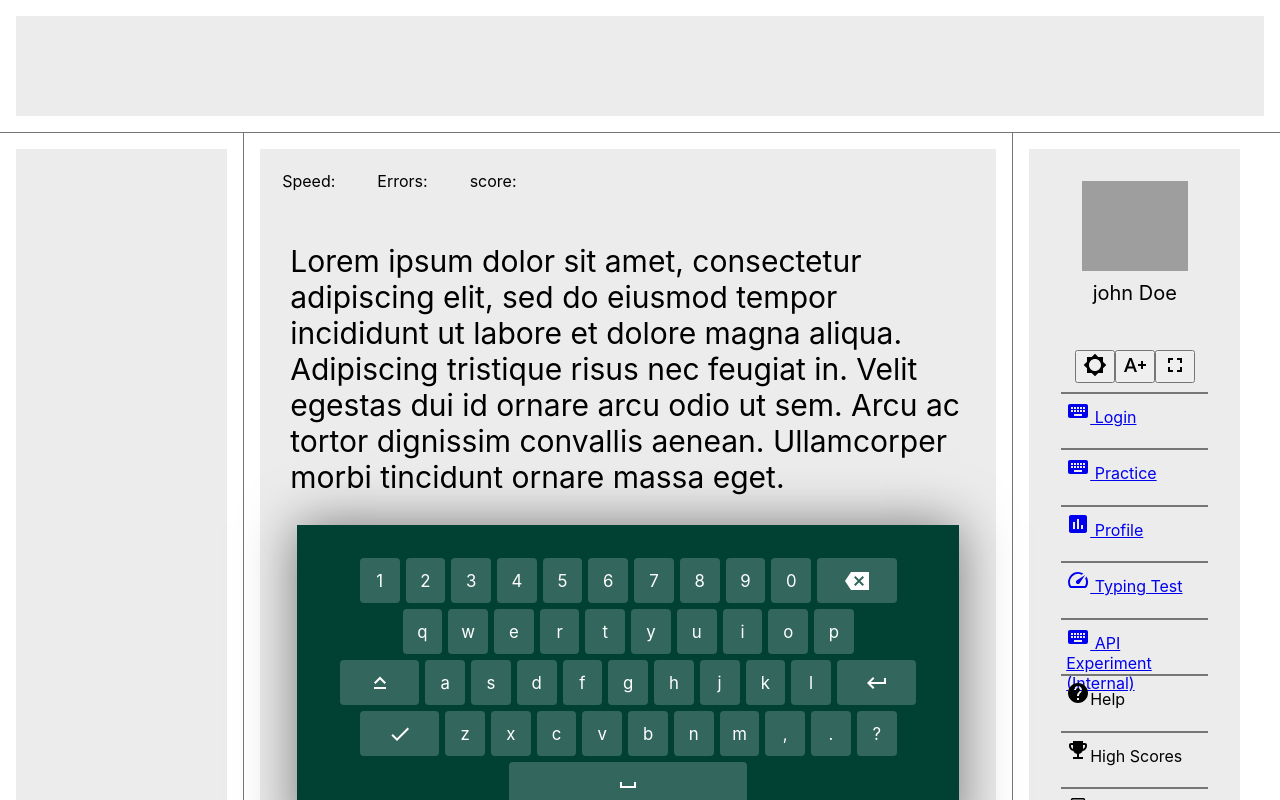
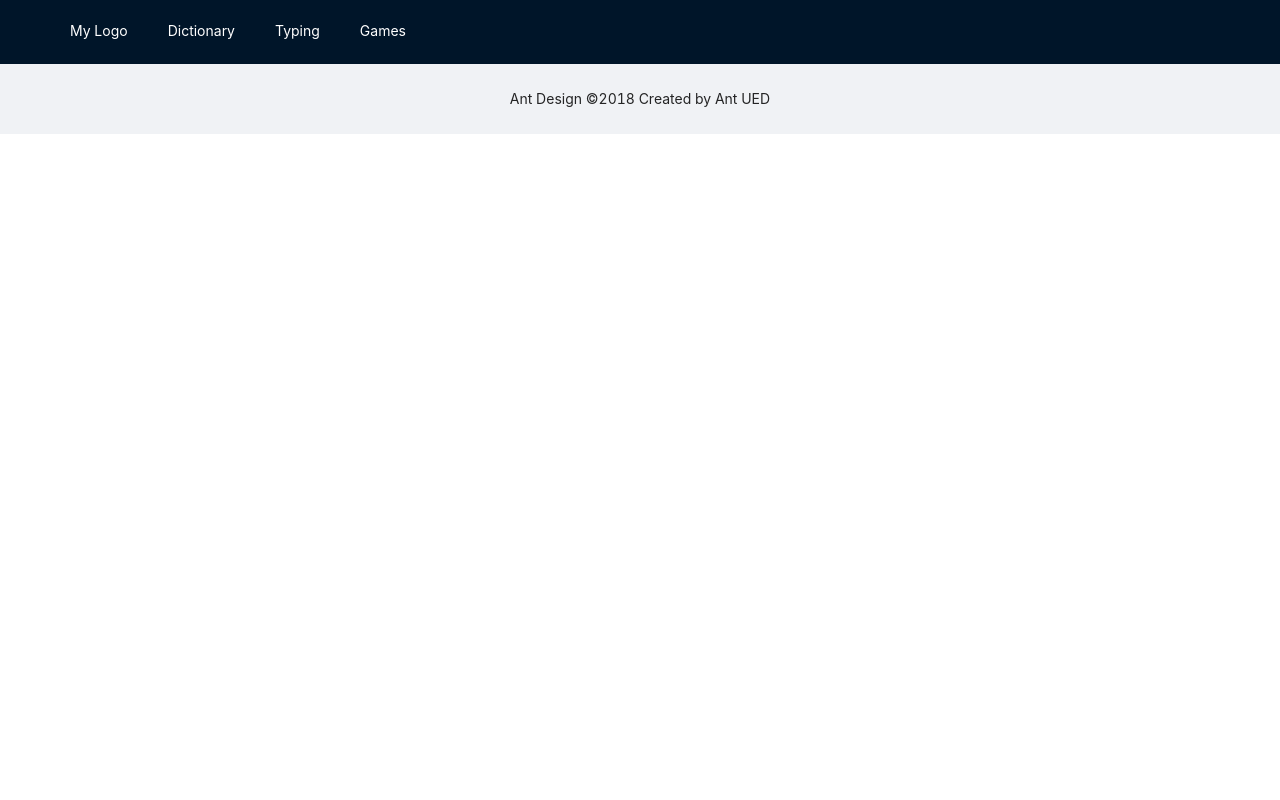
Before and after one commit to eba472/mango-web, a React (Create React App) app in the folder ui/: page / in a window 1280 px wide. Shown: the top 800 px of the page. Built offline with nearby package versions, Linux system fonts and the light colour scheme; grey boxes are pictures that could not be loaded.

Commit message:
Nav Bar is added

```diff
--- a/ui/package.json
+++ b/ui/package.json
@@ -3,6 +3,7 @@
   "version": "0.1.0",
   "private": true,
   "dependencies": {
+    "@ant-design/icons": "^4.7.0",
     "@emotion/react": "^11.7.1",
     "@emotion/styled": "^11.6.0",
     "@material-ui/core": "^4.12.3",
@@ -16,6 +17,7 @@
     "@types/node": "^17.0.8",
     "@types/react": "^17.0.38",
     "@types/react-dom": "^17.0.11",
+    "antd": "^4.18.4",
     "react": "^17.0.2",
     "react-dom": "^17.0.2",
     "react-router-dom": "^6.2.1",
--- a/ui/src/app/App.tsx
+++ b/ui/src/app/App.tsx
@@ -1,8 +1,11 @@
 import React from 'react';
-import { BrowserRouter as Router, Routes, Route } from 'react-router-dom';
-import Home from './pages/home/Home';
-import SideMenu from './sideMenu/SideMenu';
+import { BrowserRouter as Router, Link, Route, Routes } from 'react-router-dom';
+import { Layout, Menu } from 'antd';
 import './styles.css';
+
+const { Header, Content, Footer } = Layout;
+import './styles.css';
+import Typing from './pages/typing/Typing';
 import Profile from './pages/profiles/Profile';
 import Signup from './pages/signup/Signup';
 import TypingTest from './pages/TypingTest/TypingTest';
@@ -11,28 +14,40 @@ import Experiment from './pages/experiment/Experiment';
 function App() {
   return (
     <Router>
-      <div className="App">
-        <div className="headerContainer">
-          <div className="HeadingAd"></div>
-        </div>
-        <div className="leftDiv">
-          <div className="SecondAd"></div>
-        </div>
-        <div className="middleDiv">
-          <div className="MainPart">
-            <Routes>
-              <Route path="/" element={<Home />} />
-              <Route path="/profile" element={<Profile />} />
-              <Route path="/signup" element={<Signup />} />
-              <Route path="/TypingTest" element={<TypingTest />} />
-              <Route path="/experiment" element={<Experiment />} />
-            </Routes>
-          </div>
-        </div>
-        <div className="rightDiv">
-          <SideMenu />
-        </div>
-      </div>
+      <Layout>
+        <Header style={{ position: 'fixed', zIndex: 1, width: '100%' }}>
+          <Menu theme="dark" mode="horizontal" defaultSelectedKeys={['2']}>
+            <Link to="/">
+              <Menu.Item key="0">My Logo</Menu.Item>
+            </Link>
+            <Link to="/dic">
+              <Menu.Item key="1">Dictionary</Menu.Item>
+            </Link>
+            <Link to="/typing">
+              <Menu.Item key="2">Typing</Menu.Item>
+            </Link>
+            <Link to="/games">
+              <Menu.Item key="3">Games</Menu.Item>
+            </Link>
+          </Menu>
+        </Header>
+        <Content
+          className="site-layout"
+          style={{ padding: '0 50px', marginTop: 64 }}
+        >
+          <Routes>
+            <Route path="typing" element={<Typing />}>
+              <Route path="profile" element={<Profile />} />
+              <Route path="signup" element={<Signup />} />
+              <Route path="TypingTest" element={<TypingTest />} />
+              <Route path="experiment" element={<Experiment />} />
+            </Route>
+          </Routes>
+        </Content>
+        <Footer style={{ textAlign: 'center' }}>
+          Ant Design ©2018 Created by Ant UED
+        </Footer>
+      </Layout>
     </Router>
   );
 }
--- a/ui/src/app/pages/experiment/Experiment.tsx
+++ b/ui/src/app/pages/experiment/Experiment.tsx
@@ -23,9 +23,11 @@ export default function Experiment() {
   //         }
   //       }`;
   // }
-  useEffect(() => {
-    loadData();
-  }, [loadData]);
+
+  // useEffect(() => {
+  //   loadData();
+  // }, [loadData]);
+
   console.log('issues', issues);
 
   return (
--- /dev/null
+++ b/ui/src/app/pages/typing/Typing.tsx
@@ -0,0 +1,33 @@
+import React from 'react';
+import { Outlet } from 'react-router-dom';
+import '../../styles.css';
+
+import SideMenu from 'app/sideMenu/SideMenu';
+
+function Typing() {
+  return (
+    <div
+      className="site-layout-background"
+      style={{ padding: 24, minHeight: 380 }}
+    >
+      <div className="App">
+        <div className="headerContainer">
+          <div className="HeadingAd"></div>
+        </div>
+        <div className="leftDiv">
+          <div className="SecondAd"></div>
+        </div>
+        <div className="middleDiv">
+          <div className="MainPart">
+            <Outlet />
+          </div>
+        </div>
+        <div className="rightDiv">
+          <SideMenu />
+        </div>
+      </div>
+    </div>
+  );
+}
+
+export default Typing;
--- a/ui/src/app/sideMenu/SideMenu.tsx
+++ b/ui/src/app/sideMenu/SideMenu.tsx
@@ -51,23 +51,21 @@ function SideMenu() {
       </div>
       <div className="menuItem">
         <div className="signup">
-          <Link to="/signup">
+          <Link to="/typing/signup">
             <KeyboardIcon /> Login
           </Link>
         </div>
       </div>
       <div className="menuItem">
         <div className="Practice2">
-          <Link to="/">
-            <span className="Practice4">
-              <KeyboardIcon /> Practice
-            </span>
-          </Link>
+          <span className="Practice4">
+            <KeyboardIcon /> Practice
+          </span>
         </div>
       </div>
       <div className="menuItem">
         <div className="Profile2">
-          <Link to="/profile">
+          <Link to="/typing/profile">
             <span className="ProfileLine">
               <AssessmentIcon /> Profile
             </span>
@@ -76,7 +74,7 @@ function SideMenu() {
       </div>
       <div className="menuItem">
         <div>
-          <Link to="/TypingTest">
+          <Link to="/typing/TypingTest">
             <span className="TypingTestLine">
               <SpeedIcon /> Typing Test
             </span>
@@ -85,7 +83,7 @@ function SideMenu() {
       </div>
       <div className="menuItem">
         <div className="experiment">
-          <Link to="/experiment">
+          <Link to="/typing/experiment">
             <KeyboardIcon /> API Experiment (Internal)
           </Link>
         </div>
@@ -134,4 +132,5 @@ function SideMenu() {
   );
 }
 
+
 export default SideMenu;
--- a/ui/src/app/styles.css
+++ b/ui/src/app/styles.css
@@ -127,7 +127,7 @@
 
 .ExplanationOfAnalyze {
   color: var(--legend-color);
-            font-size: .9rem;
+  font-size: 0.9rem;
   text-align: center;
   margin: 0.5rem 0;
   padding: 0;
@@ -159,7 +159,7 @@
   width: 50%;
   height: 5%;
   margin: 10px;
-            background-color: #B1D0E0;
+  background-color: #b1d0e0;
   border: 1px solid grey;
 }
 
@@ -232,3 +232,14 @@
   padding-left: 1rem;
   padding-right: 1rem;
 }
+
+#components-layout-demo-fixed .logo {
+  float: left;
+  width: 120px;
+  height: 31px;
+  margin: 16px 24px 16px 0;
+  background: rgba(255, 255, 255, 0.2);
+}
+.site-layout .site-layout-background {
+  background: #fff;
+}
--- a/ui/src/index.tsx
+++ b/ui/src/index.tsx
@@ -1,10 +1,10 @@
 import React from 'react';
 import ReactDOM from 'react-dom';
 import App from './app/App';
+import 'antd/dist/antd.css';
 
 ReactDOM.render(
   <React.StrictMode>
     <App />
-  </React.StrictMode>,
-  document.getElementById('root'),
+  </React.StrictMode>, document.getElementById('root'),
 );
```
Also changed, not shown: ui/src/app/App1.tsx (added, +40 -0 lines). Lines whose indentation alone changed are shown as unchanged.
